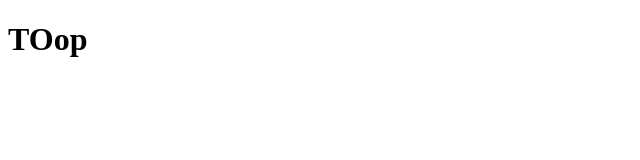
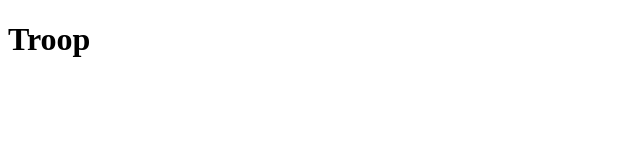
Before and after one commit to pravasglitch/project68, a plain HTML site: page index.html in a window 1280 px wide. Shown: the full height of the page, 0-640 px from the left. Drawn offline with Linux system fonts and the light colour scheme.

Commit message:
adjusted troops

```diff
--- a/index.html
+++ b/index.html
@@ -4,7 +4,7 @@
 	<title>project68</title>
 </head>
 <body>
-	<h1>TOop</h1>
+	<h1>Troop</h1>
 
 </body>
 </html>
```
